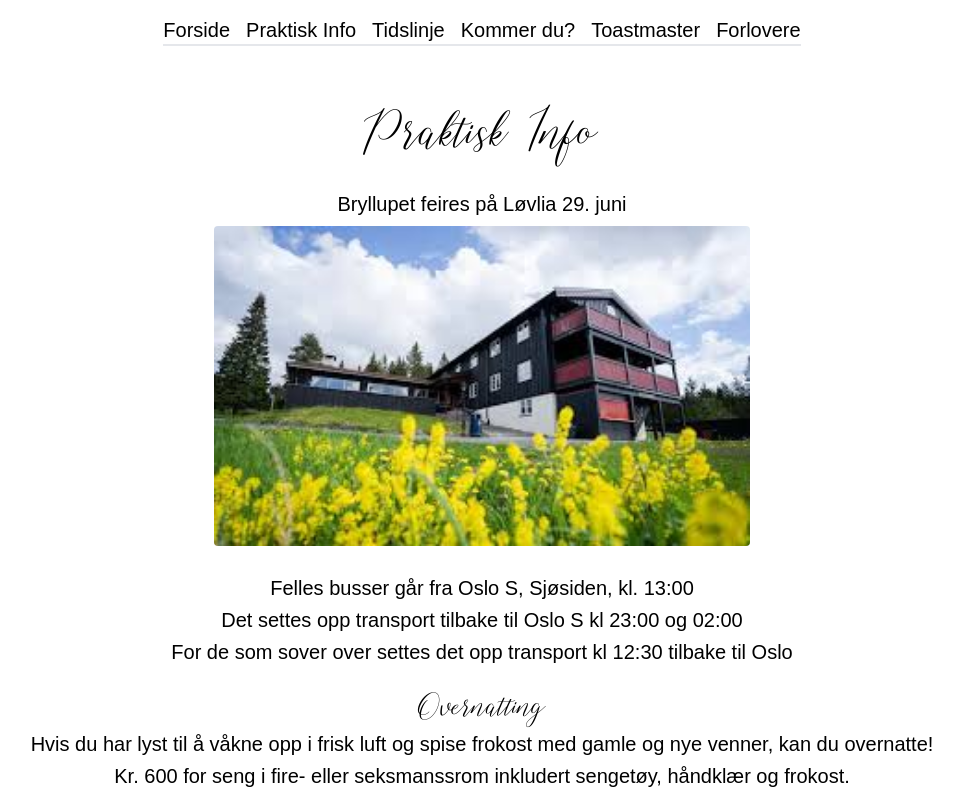
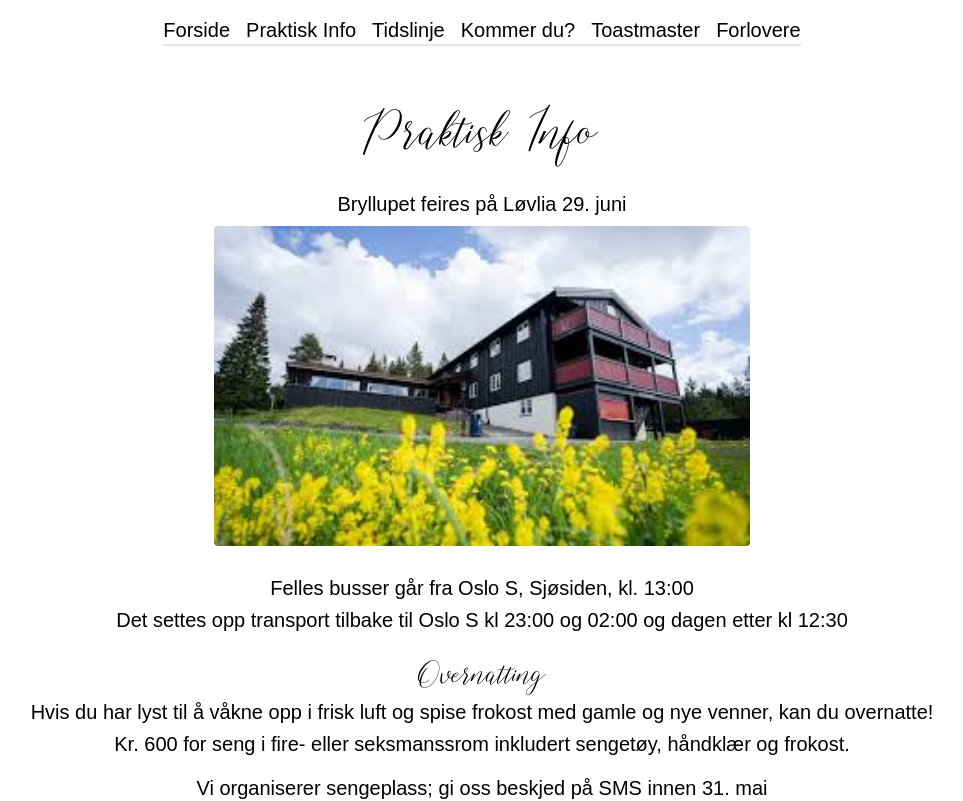
Before and after one commit to premer1/bryllup, a React (Create React App) app: page /praktisk-info in a window 1280 px wide. Shown: the top 801 px of the page, without its empty margins (158-1121 px from the left). Built offline with nearby package versions, Linux system fonts and the light colour scheme.

Commit message:
tider buss

```diff
--- a/src/routes/PraktiskInfo.jsx
+++ b/src/routes/PraktiskInfo.jsx
@@ -15,8 +15,7 @@ const PraktiskInfo = () => {
 
             <div className='flex flex-col justify-center items-center mt-4 text-center text-xl'>
                 <h2>Felles busser går fra Oslo S, Sjøsiden, kl. 13:00</h2>
-                <h2 className='mt-1'>Det settes opp transport tilbake til Oslo S kl 23:00 og 02:00</h2>
-                <h2 className='mt-1'>For de som sover over settes det opp transport kl 12:30 tilbake til Oslo</h2>
+                <h2 className='mt-1'>Det settes opp transport tilbake til Oslo S kl 23:00 og 02:00 og dagen etter kl 12:30</h2>
             </div>
             <div className='flex flex-col justify-center items-center mt-5 text-center text-xl'>
             <h1 className='text-4xl'>Overnatting</h1>
```
